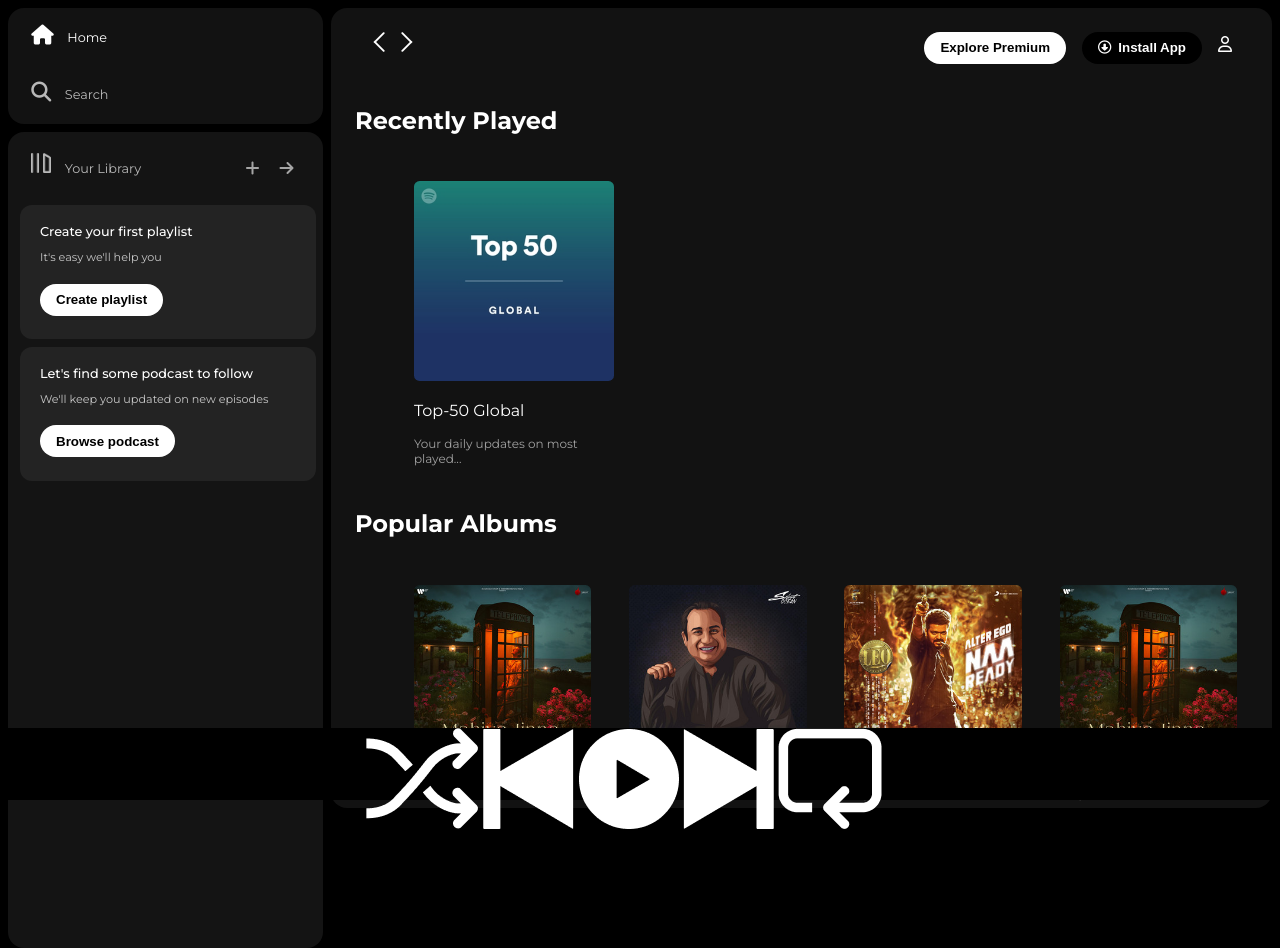
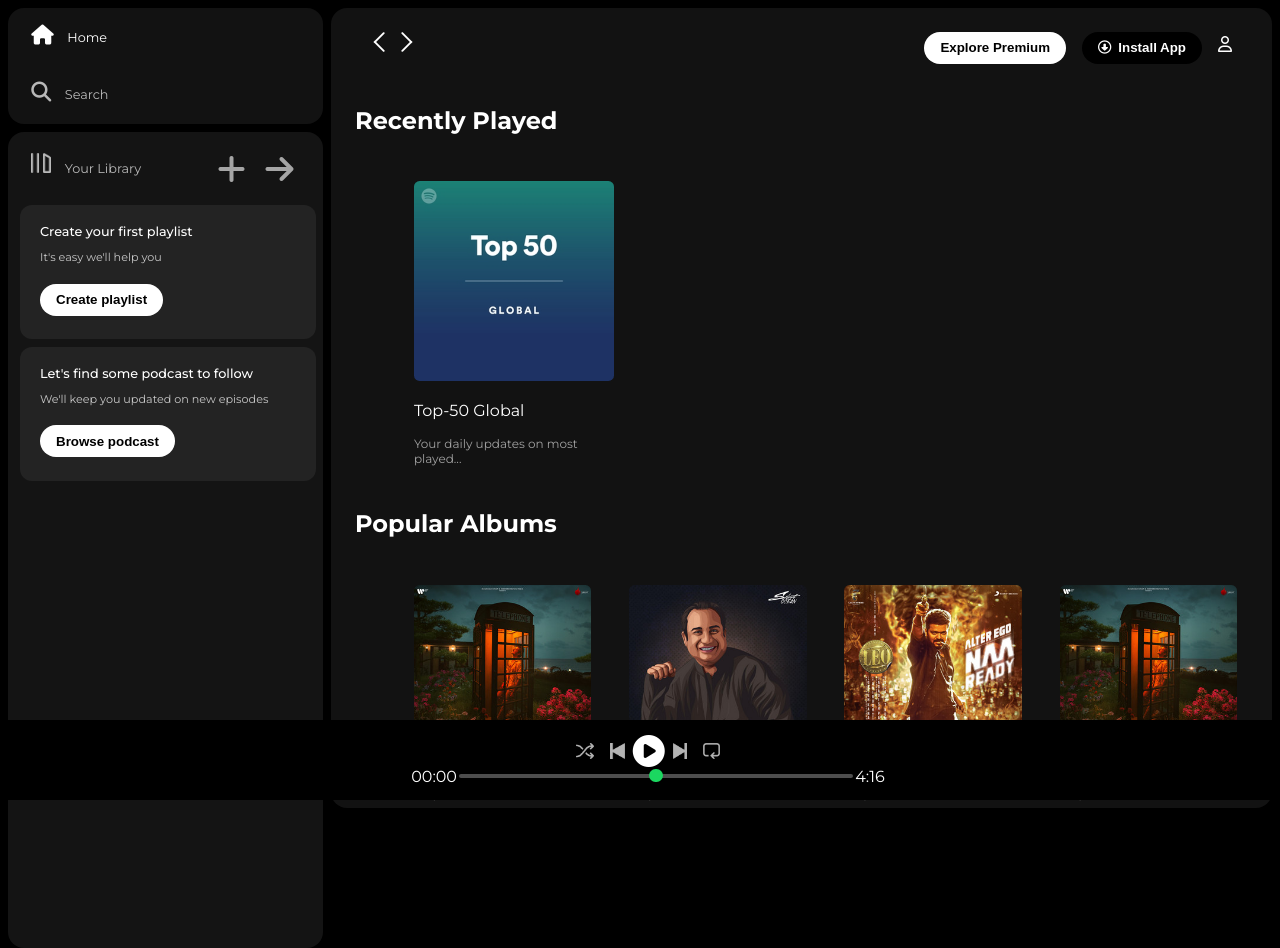
Before and after one commit to NIKSH02/spotify-home-page-clone, a plain HTML site: page index.html in a window 1280 px wide. Drawn offline with nearby package versions, Linux system fonts and the light colour scheme.

Commit message:
Developed player

```diff
--- a/index.html
+++ b/index.html
@@ -8,8 +8,8 @@
       href="https://cdnjs.cloudflare.com/ajax/libs/font-awesome/6.5.2/css/all.min.css"
       integrity="sha512-SnH5WK+bZxgPHs44uWIX+LLJAJ9/2PkPKZ5QiAj6Ta86w+fsb2TkcmfRyVX3pBnMFcV7oQPJkl9QevSCWr3W6A=="
       crossorigin="anonymous"
-      referrerpolicy="no-referrer"
-    />
+      referrerpolicy="no-referrer"/>
+    <link rel="stylesheet" href="https://fonts.googleapis.com/css2?family=Material+Symbols+Outlined:opsz,wght,FILL,GRAD@20..48,100..700,0..1,-50..200" />
     <link rel="icon" href="./assets/logo.png" />
     <link rel="stylesheet" href="style.css" />
     <title>Spotify - web player: music for everyone</title>
@@ -157,11 +157,16 @@
         <div class="playback-control">
           <img src="./assets/player_icon1.png" alt="icon" class="player-control-icon">
           <img src="./assets/player_icon2.png" alt="icon" class="player-control-icon">
-          <img src="./assets/player_icon3.png" alt="icon" class="player-control-icon">
+          <!-- <span class="material-symbols-outlined">play_circle</span> -->
+          <i class="fa-solid fa-circle-play"></i>
           <img src="./assets/player_icon4.png" alt="icon" class="player-control-icon">
           <img src="./assets/player_icon5.png" alt="icon" class="player-control-icon">
         </div>
-        <div class="playback-bar"></div>
+        <div class="playback-bar">
+          <span class="curr-time">00:00</span>
+          <input type="range" min="0" max="100" step="1" class="progress-bar">
+          <span class="total-time">4:16</span>
+        </div>
       </div>
       <div class="controls"></div>
     </div>
--- a/style.css
+++ b/style.css
@@ -29,7 +29,7 @@ body {
   background-color: black;
   position: fixed;
   bottom: 0;
-  height: 72px;
+  height: 80px;
   width: 100%;
   /* border-radius: 1rem;*/
 }
@@ -226,6 +226,8 @@ body {
 }
 .music-player {
   display: flex;
+  justify-content: space-between;
+  align-items: center;
 }
 .album {
   width: 28%;
@@ -236,3 +238,54 @@ body {
 .controls {
   width: 28%;
 }
+.playback-control {
+  display: flex;
+  justify-content: center;
+  align-items: center;
+}
+.playback-bar {
+  display: flex;
+  justify-content: center;
+  align-items: center;
+}
+.player-control-icon {
+  height: 1rem;
+  margin: 0 0.5rem 0 0.5rem;
+  opacity: 0.7;
+}
+.player-control-icon:hover {
+  opacity: 1;
+}
+.fa-solid{
+  cursor: default;
+  font-size: 2rem;
+  /* margin-right: 0 0.5rem 0 0.5rem; */
+  opacity: 1;
+  transition: 0.5s;
+}
+.fa-solid:hover {
+  transform: scale(1.14 );
+  filter: drop-shadow(0 0 0.9rem rgb(56, 56, 56));
+}
+.progress-bar {
+  appearance: none;
+  width: 70%;
+  cursor: pointer;
+  background-color: transparent;
+}
+.progress-bar::-webkit-slider-runnable-track {
+  height: 0.25rem;
+  border-radius: 100px;
+  background-color: hsla(0, 0%, 100%, .3);
+  /* --fg-color: #fff;
+  --is-active-fg-color: #1db954; */
+
+}
+.progress-bar::-webkit-slider-thumb {
+  appearance: none;
+  height: 0.83rem;
+  width: 0.83rem;
+  border-radius: 50%;
+  background-color: #1bd760;
+  margin-top: -0.34rem;
+}
```
